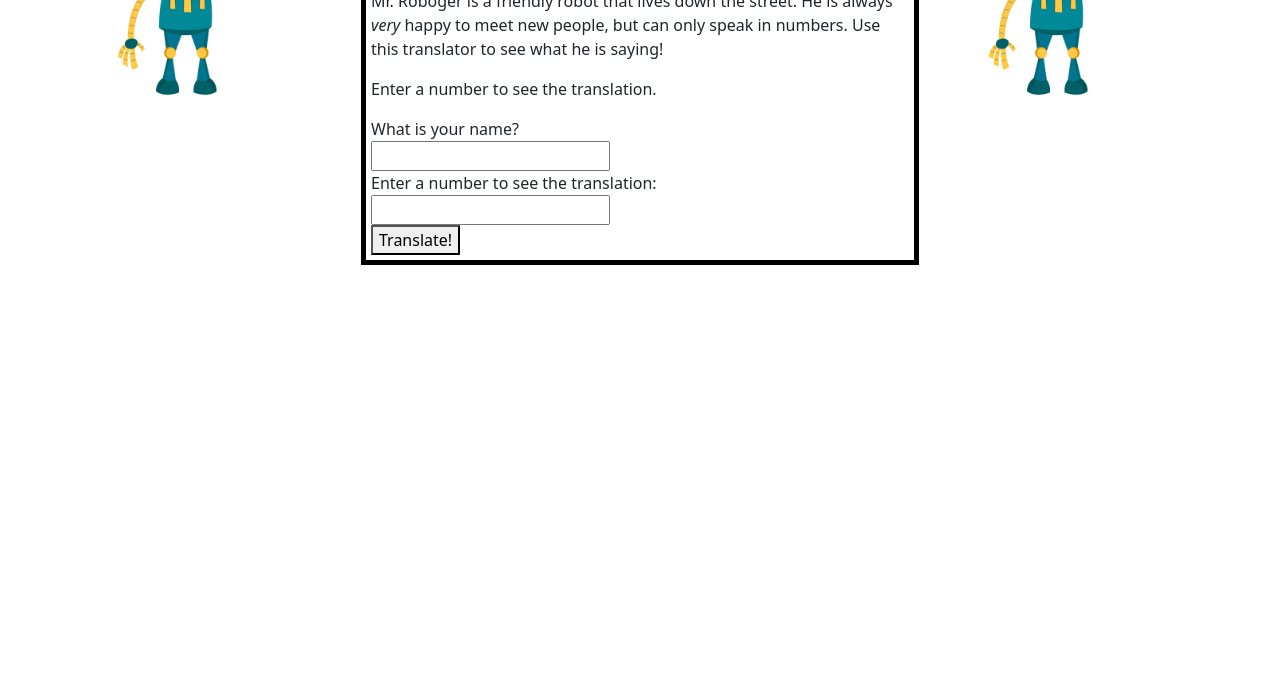
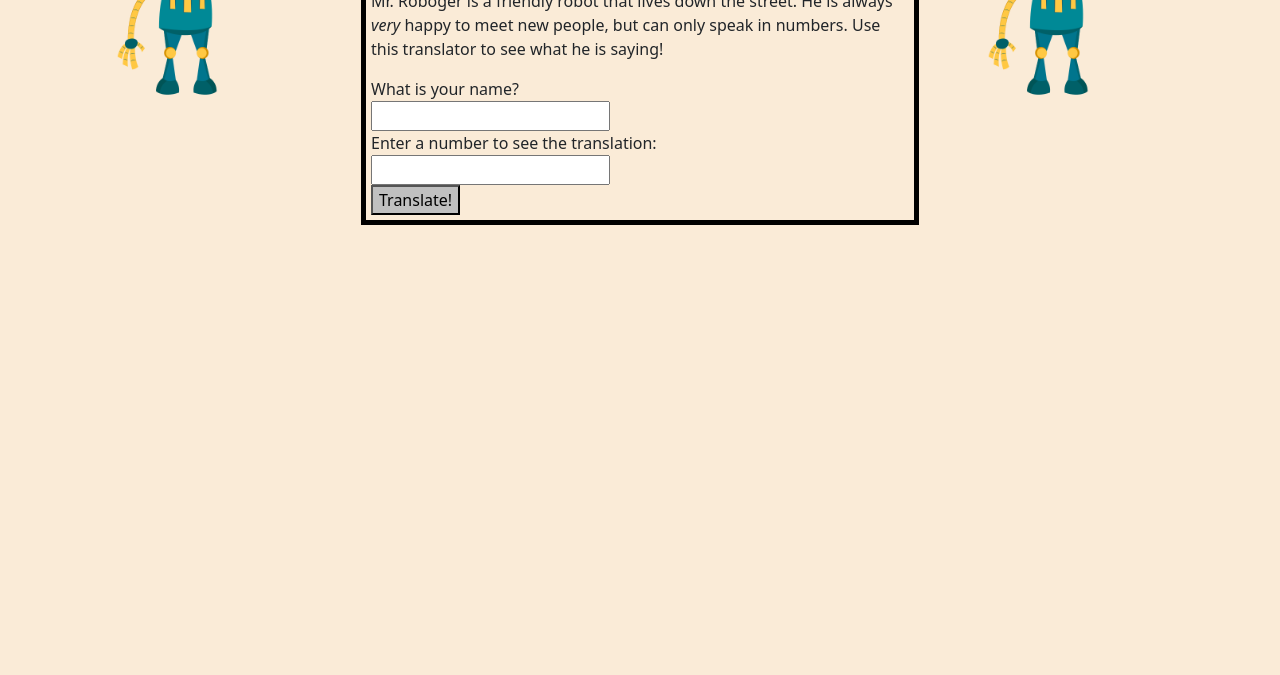
Before and after one commit to MaxBetich/mr-robogers-neighborhood, a plain HTML site: page index.html in a window 1280 px wide. Shown: the part 125-800 px from the top of the page. Drawn offline with Linux system fonts and the light colour scheme.

Commit message:
update css, edit ui html

```diff
--- a/css/styles.css
+++ b/css/styles.css
@@ -25,3 +25,11 @@ h1 {
 h2 {
   text-align: center;
 }
+
+body  {
+  background-color: antiquewhite;
+}
+
+button {
+  background-color: silver;
+}
--- a/index.html
+++ b/index.html
@@ -13,7 +13,6 @@
     <div class="box1">
       <h1>Mr. Roboger's Neighborhood</h1>
       <p>Mr. Roboger is a friendly robot that lives down the street. He is always <em>very</em> happy to meet new people, but can only speak in numbers. Use this translator to see what he is saying!</p>
-      <p>Enter a number to see the translation.</p>
       <form>
         <label for="name">What is your name?</label><br>
         <input id="name" type="text" name="name"><br>
```
